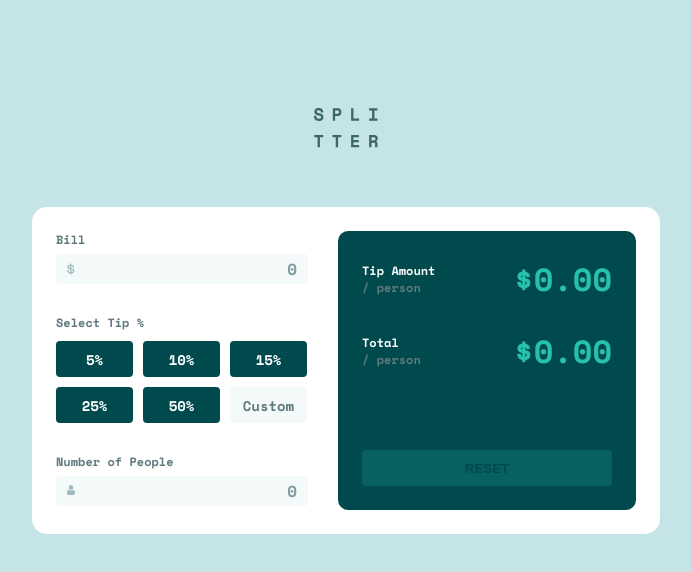
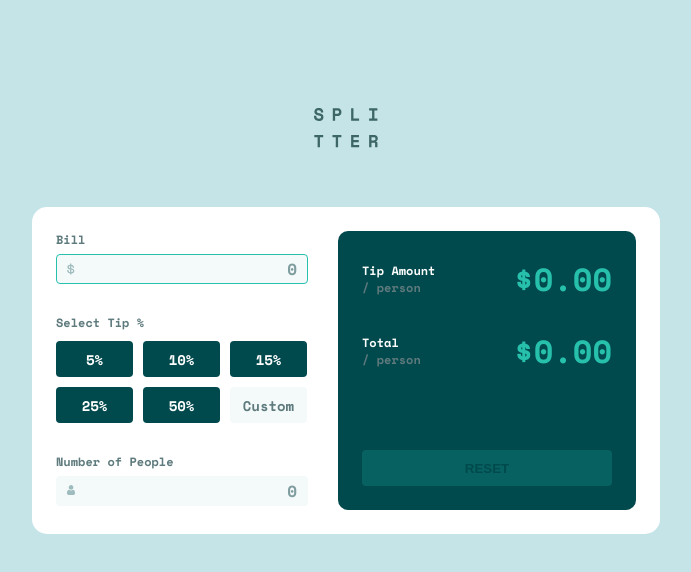
Before and after one commit to Saidazim/datarockets-task, an Angular app: page / in a window 1280 px wide. In both pictures the pointer is over the input 476 px from the left and 269 px from the top of the page. Shown: the top 572 px of the page, without its empty margins (294-985 px from the left). Built offline with nearby package versions, Linux system fonts and the light colour scheme.

Commit message:
style/change colors on hover

```diff
--- a/src/app/app.component.scss
+++ b/src/app/app.component.scss
@@ -76,6 +76,11 @@
                         border-color: $primary;
                     }
 
+                    &:hover {
+                        outline: none !important;
+                        border-color: $primary;
+                    }
+
                     &::placeholder {
                         color: $grayish;
                     }
@@ -101,6 +106,12 @@
 
                         &:nth-child(3n) {
                             margin-right: unset;
+                        }
+
+                        &:hover {
+                            background-color: $primary;
+                            color: $very-dark;
+                            filter: brightness(120%);
                         }
 
                         &__custom {
@@ -162,6 +173,10 @@
                 &:disabled {
                     opacity: 0.2;
                 }
+
+                &:hover {
+                    filter: brightness(120%);
+                }
             }
         }
 
```
